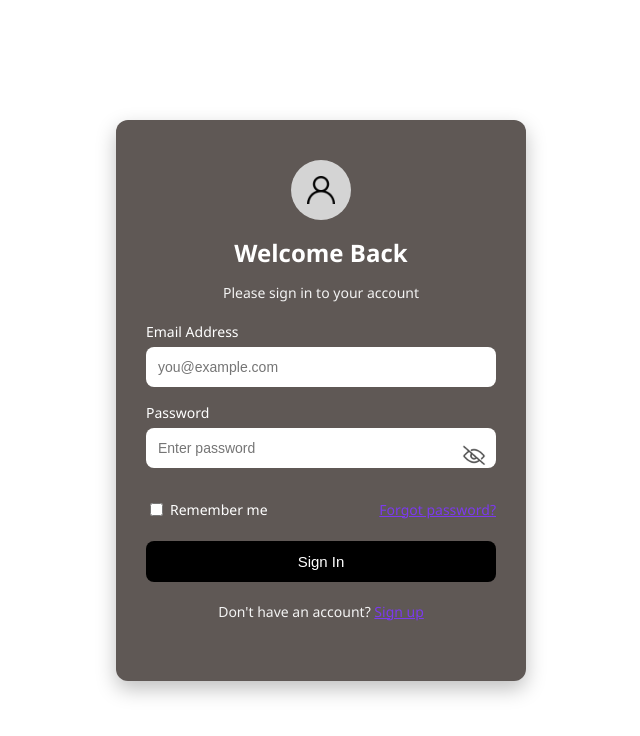
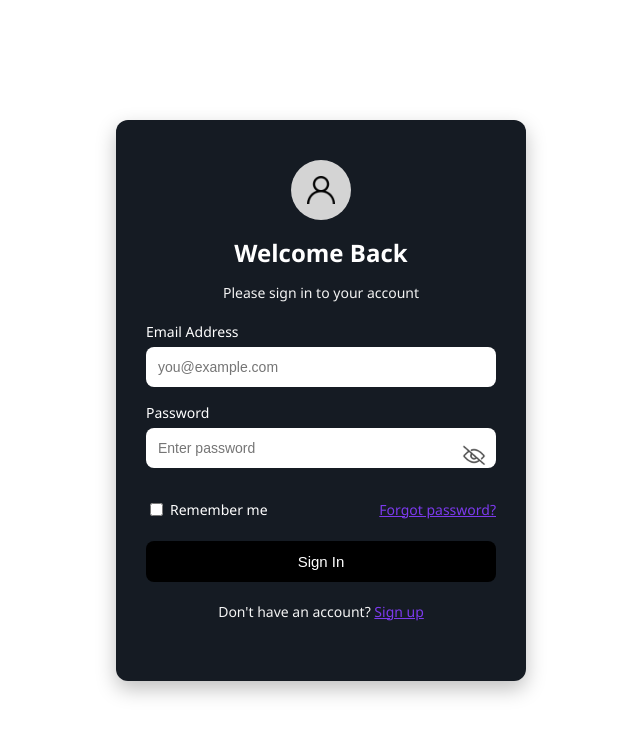
Before and after one commit to SrieeVathsan/trocare, a React (Create React App) app: page /login in a window 1280 px wide. Shown: the top 736 px of the page, without its empty margins (319-959 px from the left). Built offline with nearby package versions, Linux system fonts and the light colour scheme.

Commit message:
Updated files with Background Colour change

```diff
--- a/src/components/Login.css
+++ b/src/components/Login.css
@@ -12,7 +12,7 @@ body {
 }
 
 .login-form {
-  background: #5f5855; /* Same dark background */
+  background: #151B23; /* Same dark background */
   padding: 40px 30px;
   border-radius: 12px;
   box-shadow: 0 8px 20px rgba(0, 0, 0, 0.25);
```
